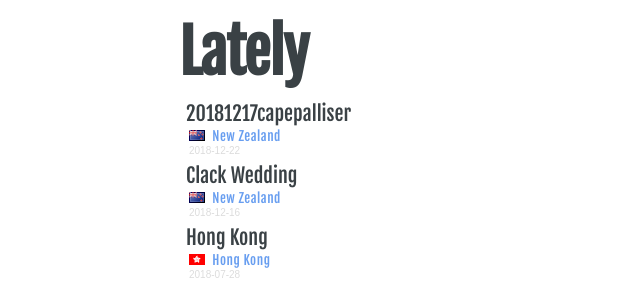
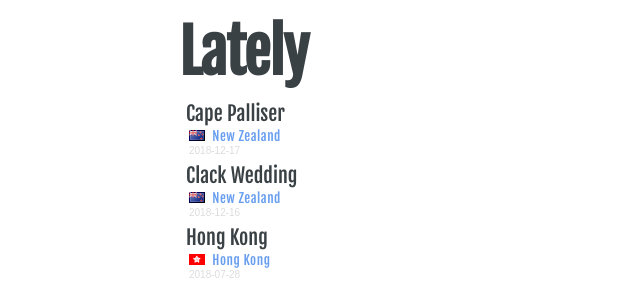
Before and after one commit to davidjroos/davidjroos.github.io, a Jekyll site: the page built from index.html, in a window 1280 px wide and 900 px high. Shown: the top 287 px of the window, without its empty margins (29-669 px from the left). Built offline with Jekyll 4.4.1, drawn with Linux system fonts in a browser that asks for light colours.

Commit message:
fucked it up, again

```diff
--- a/_posts/2018-12-17-capepalliser.md
+++ b/_posts/2018-12-17-capepalliser.md
@@ -1,7 +1,7 @@
 ---
 layout: post
-title: '20181217capepalliser'
-date: 2018-12-22 22:18:03 +1300
+title: 'Cape Palliser'
+date: 2018-12-17 22:18:03 +1300
 category: travel
 tags: [New Zealand]
 description: ''
```
